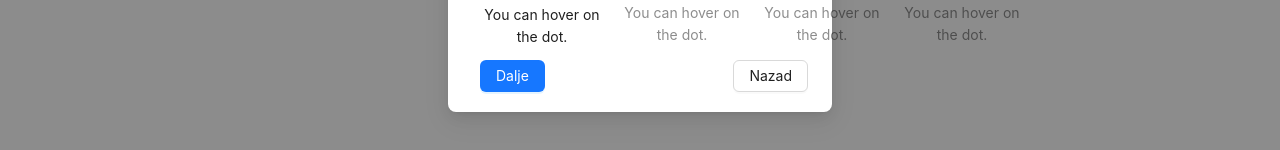
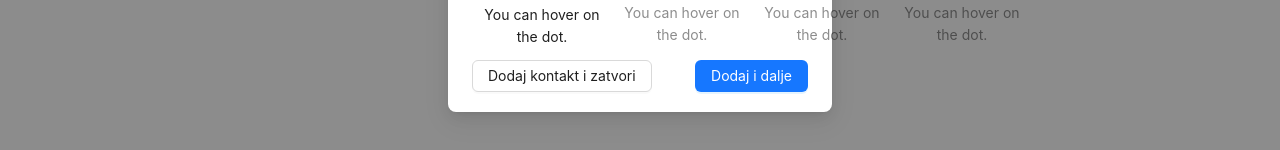
Before and after one commit to Medje99/mala-radionica, a React (Vite) app in the folder frontend/: page / in a window 1280 px wide. Both pictures are taken after a click on the button "Dodaj". Shown: the part 618-768 px from the top of the page. Built offline with nearby package versions, Linux system fonts and the light colour scheme; no server answers; the HTML template or start-up script is replaced by a standard one.

Commit message:
Added button logic for create task form and fixed issue with creating new customer

```diff
--- a/frontend/src/components/create-task-form-component/CreateTaskForm.tsx
+++ b/frontend/src/components/create-task-form-component/CreateTaskForm.tsx
@@ -1,5 +1,5 @@
 /* eslint-disable @typescript-eslint/no-explicit-any */
-import { Modal } from 'antd'
+import { Button, Modal } from 'antd'
 import CreateProgress from '../create-task-progress/CreateTaskProgress'
 import CreateTaskFormPt2 from '../create-task-form-parts/CreateTaskFormPt2'
 import { useFormContext } from '../../contexts/FormContextProvider'
@@ -9,7 +9,7 @@ import ContactService from '@/service/ContactsService'
 import { useModal } from '../../contexts/ModalContextProvider'
 
 export const CreateTaskForm = () => {
-  const { newCustomer, form } = useFormContext()
+  const { pickedCustomer, form } = useFormContext()
   const { modalIsOpen, setCurrentPage, currentPage, setModalIsOpen } =
     useModal()
 
@@ -41,19 +41,6 @@ export const CreateTaskForm = () => {
       })
   }
 
-  const handleXButtonClick = () => {
-    // Custom logic for the "X" button
-    setModalIsOpen(false) // Close the modal
-  }
-
-  const handleNazadButtonClick = () => {
-    if (currentPage > 0) {
-      setCurrentPage(currentPage - 1) // Go back to the previous page
-    } else {
-      alert('nema nazad')
-    }
-  }
-
   return (
     <Modal
       title={
@@ -63,23 +50,39 @@ export const CreateTaskForm = () => {
       }
       centered
       open={modalIsOpen}
-      onOk={
-        newCustomer
-          ? () => onHandleSubmit(event)
-          : () => setCurrentPage(currentPage + 1)
-      }
-      onCancel={handleXButtonClick} // Handle the "X" button functionality
-      okText={newCustomer ? 'Dodaj' : 'Dalje'}
+      okText={!pickedCustomer ? 'Dodaj' : 'Dalje'}
       width={'30%'}
-      okButtonProps={{
-        type: 'primary',
-        className: 'float-left',
-      }}
-      cancelButtonProps={{
-        type: 'default',
-        onClick: handleNazadButtonClick, // Handle the "Nazad" button functionality
-      }}
-      cancelText={'Nazad'}
+      onCancel={() => setModalIsOpen(false)}
+      footer={[
+        !pickedCustomer && (
+          <Button
+            key="custom"
+            onClick={() => {
+              onHandleSubmit(event)
+              setModalIsOpen(false)
+            }}
+            style={{ float: 'left' }}
+          >
+            Dodaj kontakt i zatvori
+          </Button>
+        ),
+        currentPage !== 0 && (
+          <Button key="custom" onClick={() => setCurrentPage(currentPage + -1)}>
+            Nazad
+          </Button>
+        ),
+        <Button
+          key="submit"
+          type="primary"
+          onClick={
+            !pickedCustomer
+              ? () => onHandleSubmit(event)
+              : () => setCurrentPage(currentPage + 1)
+          }
+        >
+          {!pickedCustomer ? 'Dodaj i dalje' : 'Dalje'}
+        </Button>,
+      ]}
     >
       {currentPage === 0 ? <CreateTaskFromPt1 /> : <CreateTaskFormPt2 />}
       <CreateProgress currentPage={currentPage} />
--- a/frontend/src/components/create-task-form-component/actions.tsx
+++ b/frontend/src/components/create-task-form-component/actions.tsx
@@ -49,19 +49,10 @@ const createTaskFormActions = () => {
     setInputValue('')
   }
 
-  // Handles input changes
-  const handleInputChange = (
-    inputValue: string,
-    setInputValue: React.Dispatch<React.SetStateAction<string>>
-  ) => {
-    setInputValue(inputValue)
-  }
-
   return {
     setCustomerSelectOptions,
     setCustomerFormValues,
     handleSelectChange,
-    handleInputChange,
   }
 }
 
--- a/frontend/src/components/create-task-form-parts/CreateTaskFromPt1.tsx
+++ b/frontend/src/components/create-task-form-parts/CreateTaskFromPt1.tsx
@@ -8,12 +8,8 @@ import { useEffect, useState } from 'react'
 
 const { Option } = Select
 
-const {
-  setCustomerSelectOptions,
-  setCustomerFormValues,
-  handleInputChange,
-  handleSelectChange,
-} = createTaskFormActions()
+const { setCustomerSelectOptions, setCustomerFormValues, handleSelectChange } =
+  createTaskFormActions()
 
 const CreateTaskFromPt1 = () => {
   const [newCustomer, setNewCustomer] = useState(false)
@@ -21,13 +17,13 @@ const CreateTaskFromPt1 = () => {
   const {
     form,
     customers,
-    inputValue,
+    hybridInputText,
     pickedCustomer,
     filteredOptions,
-    currentCustomer,
-    setCurrentCustomer,
+    hybridInputSelect,
+    setHybridInputSelect,
     setNewCustomerSelect,
-    setInputValue,
+    sethybridInputText,
   } = useFormContext()
 
   useEffect(() => {
@@ -58,19 +54,23 @@ const CreateTaskFromPt1 = () => {
           >
             {newCustomer && pickedCustomer ? (
               <Input
-                value={inputValue}
-                onChange={() => handleInputChange(inputValue, setInputValue)}
+                value={hybridInputText}
+                onChange={() => sethybridInputText(hybridInputText)}
               />
             ) : (
               <Select
                 showSearch
                 placeholder="Izaberi ili dodaj"
-                value={currentCustomer as any}
+                value={hybridInputSelect as any}
                 onChange={(event: string) =>
-                  handleSelectChange(event, setCurrentCustomer, setInputValue)
+                  handleSelectChange(
+                    event,
+                    setHybridInputSelect,
+                    sethybridInputText
+                  )
                 }
                 style={{ width: '100%' }} // Ensure the Select input is 100% width
-                onSearch={setInputValue}
+                onSearch={sethybridInputText}
                 filterOption={false}
                 allowClear
                 onKeyDown={(event: any) => {
--- a/frontend/src/contexts/FormContextProvider.tsx
+++ b/frontend/src/contexts/FormContextProvider.tsx
@@ -25,19 +25,22 @@ export const useFormContext = (): any => {
 export const FormProvider = ({ children }: { children: React.ReactNode }) => {
   const { customers } = useGetAllContacts()
   const [form] = Form.useForm<IContacts>()
-  const [currentCustomer, setCurrentCustomer] = useState<string | undefined>('')
-  const [inputValue, setInputValue] = useState<string>(
-    currentCustomer as string
+  const [hybridInputSelect, setHybridInputSelect] = useState<
+    string | undefined
+  >('')
+  const [hybridInputText, sethybridInputText] = useState<string>(
+    hybridInputSelect as string
   )
 
   const [newCustomerSelect, setNewCustomerSelect] = useState<CustomerSelect[]>()
 
   const pickedCustomer = customers.find(
-    (item) => concateFullName(item.firstName, item.lastName) === currentCustomer
+    (item) =>
+      concateFullName(item.firstName, item.lastName) === hybridInputSelect
   )
 
   const filteredOptions = newCustomerSelect?.filter((option: any) =>
-    option.label.toLowerCase().includes(inputValue.toLowerCase())
+    option.label.toLowerCase().includes(hybridInputText.toLowerCase())
   )
 
   return (
@@ -45,13 +48,13 @@ export const FormProvider = ({ children }: { children: React.ReactNode }) => {
       value={{
         form,
         customers,
-        inputValue,
+        hybridInputText,
         pickedCustomer,
         filteredOptions,
-        currentCustomer,
-        setCurrentCustomer,
+        hybridInputSelect,
+        setHybridInputSelect,
         setNewCustomerSelect,
-        setInputValue,
+        sethybridInputText,
       }}
     >
       {children}
```
